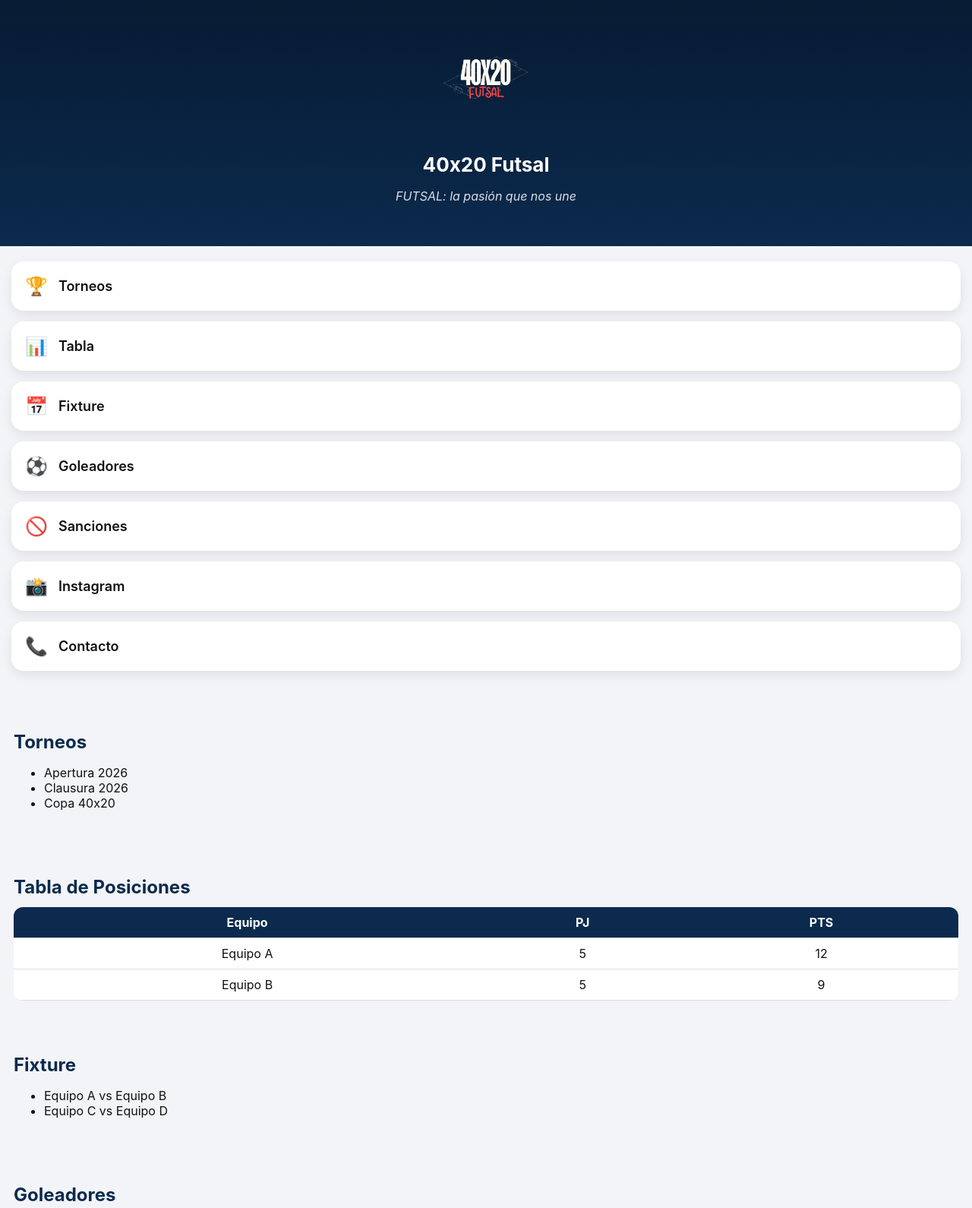
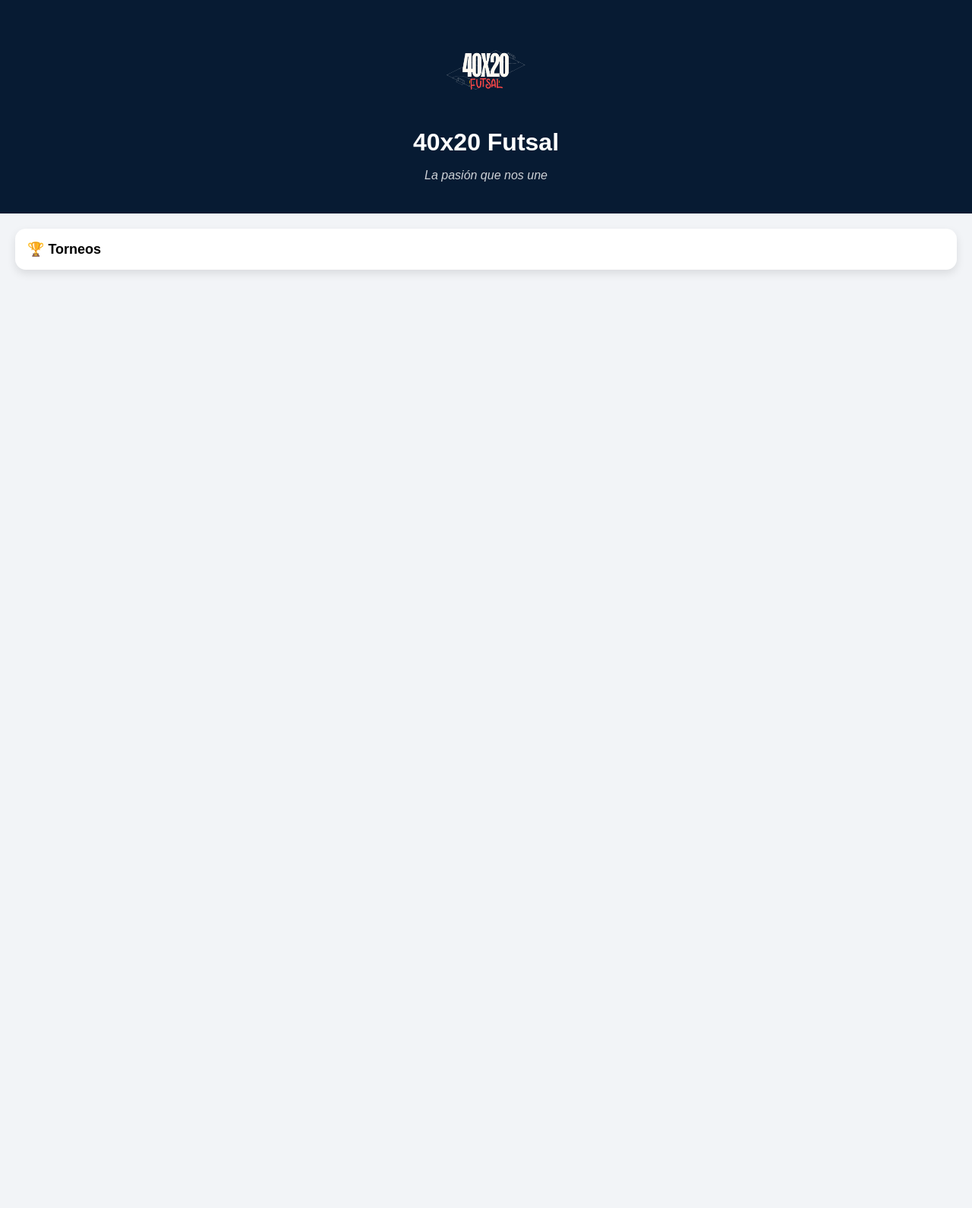
Before and after one commit to dylanrd077-maker/40x20-futsal, a plain HTML site: page index.html in a window 1280 px wide. Shown: the top 1590 px of the page at 76% size. After the commit the page ends 800 px from the top, so only its background shows below. Drawn offline with Linux system fonts and the light colour scheme.

Commit message:
Update index.html

```diff
--- a/index.html
+++ b/index.html
@@ -8,178 +8,182 @@
 <style>
 body {
 margin: 0;
-font-family: -apple-system, BlinkMacSystemFont, "Segoe UI", Roboto, Arial;
+font-family: Arial, Helvetica, sans-serif;
 background: #f2f4f7;
-color: #111;
 }
 
-/* ===== HEADER ===== */
+/* HEADER */
 .header {
-background: linear-gradient(180deg, #071b33, #0b2a4d);
+background: #071b33;
 color: white;
 text-align: center;
-padding: 30px 15px 40px;
+padding: 25px 15px;
 }
 
 .header img {
-width: 140px;
+width: 130px;
+}
+
+.header h1 {
+margin: 10px 0 5px;
+}
+
+.header p {
+opacity: 0.8;
+font-style: italic;
+}
+
+/* CONTENEDOR */
+.container {
+padding: 20px;
+}
+
+/* BOTONES */
+.btn {
+background: white;
+padding: 16px;
+margin-bottom: 12px;
+border-radius: 14px;
+font-size: 18px;
+font-weight: bold;
+box-shadow: 0 5px 12px rgba(0,0,0,0.1);
+cursor: pointer;
+}
+
+/* SUBMENU */
+.submenu {
+display: none;
+margin-top: 10px;
+}
+
+.submenu .btn {
+background: #e9eef4;
+font-size: 16px;
+}
+
+/* SECCIONES */
+.section {
+display: none;
+background: white;
+padding: 18px;
+border-radius: 14px;
+margin-top: 15px;
+}
+
+.section h2 {
+color: #071b33;
 margin-bottom: 10px;
 }
 
-.header h1 {
-font-size: 26px;
-margin-bottom: 6px;
-}
-
-.header p {
-font-style: italic;
-opacity: 0.85;
-}
-
-/* ===== BOTONES ===== */
-.menu {
-padding: 20px 15px;
-}
-
-.card {
-background: white;
-border-radius: 16px;
-padding: 18px;
-margin-bottom: 14px;
-display: flex;
-align-items: center;
-gap: 14px;
-font-size: 18px;
-font-weight: 600;
-box-shadow: 0 6px 15px rgba(0,0,0,0.08);
-cursor: pointer;
-}
-
-.card span {
-font-size: 24px;
-}
-
-.card:hover {
-transform: scale(1.02);
-}
-
-/* ===== SECCIONES ===== */
-section {
-padding: 25px 18px;
-}
-
-section h2 {
-color: #0b2a4d;
-margin-bottom: 12px;
-}
-
-/* ===== TABLAS ===== */
+/* TABLA */
 table {
 width: 100%;
 border-collapse: collapse;
-background: white;
-border-radius: 12px;
-overflow: hidden;
 }
 
 th, td {
-padding: 10px;
+padding: 8px;
+border-bottom: 1px solid #ccc;
 text-align: center;
-border-bottom: 1px solid #ddd;
 }
 
 th {
-background: #0b2a4d;
+background: #071b33;
 color: white;
 }
+</style>
 
-/* ===== FOOTER ===== */
-footer {
-text-align: center;
-padding: 15px;
-font-size: 14px;
-color: #666;
+<script>
+function toggle(id) {
+document.querySelectorAll('.submenu').forEach(el => el.style.display = 'none');
+document.querySelectorAll('.section').forEach(el => el.style.display = 'none');
+document.getElementById(id).style.display = 'block';
 }
-</style>
+
+function showSection(id) {
+document.querySelectorAll('.section').forEach(el => el.style.display = 'none');
+document.getElementById(id).style.display = 'block';
+}
+</script>
 </head>
 
 <body>
 
-<!-- ===== HEADER ===== -->
+<!-- HEADER -->
 <div class="header">
 <img src="IMG_3936.png" alt="40x20 Futsal">
 <h1>40x20 Futsal</h1>
-<p>FUTSAL: la pasión que nos une</p>
+<p>La pasión que nos une</p>
 </div>
 
-<!-- ===== MENU ===== -->
-<div class="menu">
-<div class="card" onclick="location.href='#torneos'"><span>🏆</span> Torneos</div>
-<div class="card" onclick="location.href='#tabla'"><span>📊</span> Tabla</div>
-<div class="card" onclick="location.href='#fixture'"><span>📅</span> Fixture</div>
-<div class="card" onclick="location.href='#goleadores'"><span>⚽</span> Goleadores</div>
-<div class="card" onclick="location.href='#sanciones'"><span>🚫</span> Sanciones</div>
-<div class="card" onclick="location.href='https://www.instagram.com/'"><span>📸</span> Instagram</div>
-<div class="card" onclick="location.href='https://wa.me/5491111111111'"><span>📞</span> Contacto</div>
+<div class="container">
+
+<!-- TORNEOS -->
+<div class="btn" onclick="toggle('ligas')">🏆 Torneos</div>
+
+<div id="ligas" class="submenu">
+<div class="btn" onclick="toggle('lpf')">LPF</div>
+<div class="btn" onclick="toggle('lamba')">La AMBA</div>
+<div class="btn" onclick="toggle('apofusa')">A.Po.Fu.Sa</div>
 </div>
 
-<!-- ===== CONTENIDO ===== -->
-<section id="torneos">
-<h2>Torneos</h2>
-<ul>
-<li>Apertura 2026</li>
-<li>Clausura 2026</li>
-<li>Copa 40x20</li>
-</ul>
-</section>
+<!-- SUBMENU LPF -->
+<div id="lpf" class="submenu">
+<div class="btn" onclick="showSection('tabla')">📊 Tabla</div>
+<div class="btn" onclick="showSection('fixture')">📅 Fixture</div>
+<div class="btn" onclick="showSection('resultados')">🏁 Resultados</div>
+<div class="btn" onclick="showSection('goleadores')">⚽ Goleadores</div>
+<div class="btn" onclick="showSection('valla')">🧤 Valla menos vencida</div>
+<div class="btn" onclick="showSection('sanciones')">🚫 Sanciones</div>
+</div>
 
-<section id="tabla">
-<h2>Tabla de Posiciones</h2>
+<!-- SECCIONES -->
+<div id="tabla" class="section">
+<h2>Tabla de posiciones</h2>
 <table>
-<tr>
-<th>Equipo</th>
-<th>PJ</th>
-<th>PTS</th>
-</tr>
-<tr>
-<td>Equipo A</td>
-<td>5</td>
-<td>12</td>
-</tr>
-<tr>
-<td>Equipo B</td>
-<td>5</td>
-<td>9</td>
-</tr>
+<tr><th>Equipo</th><th>PJ</th><th>PTS</th></tr>
+<tr><td>Equipo A</td><td>5</td><td>12</td></tr>
+<tr><td>Equipo B</td><td>5</td><td>9</td></tr>
 </table>
-</section>
+</div>
 
-<section id="fixture">
+<div id="fixture" class="section">
 <h2>Fixture</h2>
 <ul>
 <li>Equipo A vs Equipo B</li>
 <li>Equipo C vs Equipo D</li>
 </ul>
-</section>
+</div>
 
-<section id="goleadores">
+<div id="resultados" class="section">
+<h2>Resultados</h2>
+<ul>
+<li>Equipo A 3 - 1 Equipo B</li>
+</ul>
+</div>
+
+<div id="goleadores" class="section">
 <h2>Goleadores</h2>
 <ul>
 <li>Jugador 1 – 8 goles</li>
-<li>Jugador 2 – 6 goles</li>
 </ul>
-</section>
+</div>
 
-<section id="sanciones">
+<div id="valla" class="section">
+<h2>Valla menos vencida</h2>
+<ul>
+<li>Arquero A – 3 goles</li>
+</ul>
+</div>
+
+<div id="sanciones" class="section">
 <h2>Sanciones</h2>
 <ul>
 <li>Jugador X – 1 fecha</li>
 </ul>
-</section>
+</div>
 
-<footer>
-© 2026 – 40x20 Futsal
-</footer>
+</div>
 
 </body>
 </html>
```
